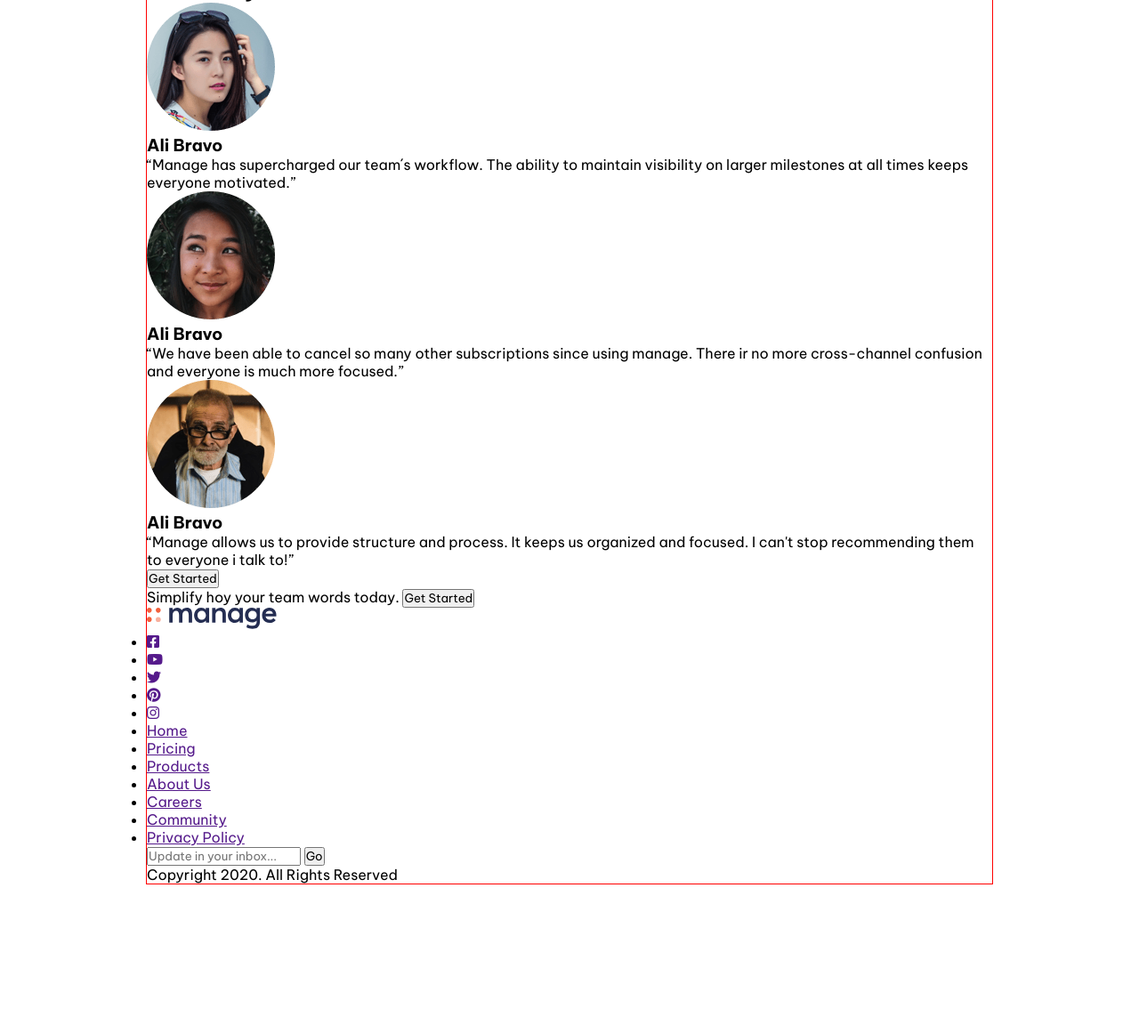
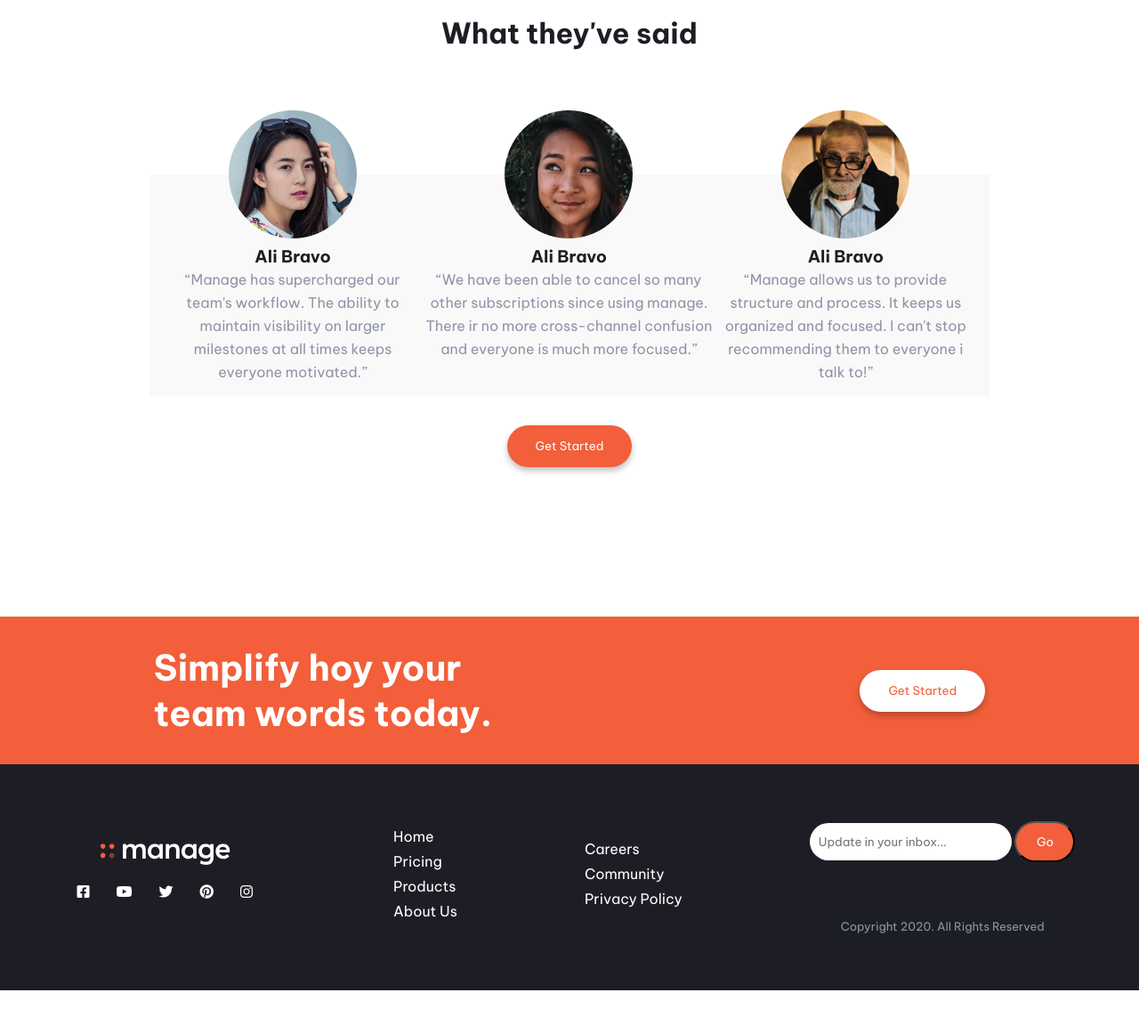
Before and after one commit to tomasdlp/FrontEndI, a plain HTML site: page TFI/index.html in a window 1280 px wide. Shown: the part 1478-2630 px from the top of the page at 89% size. After the commit the page ends 2591 px from the top, so only its background shows below. Drawn offline with Linux system fonts and the light colour scheme.

Commit message:
Terminado Deskstop

```diff
--- a/TFI/css/style.css
+++ b/TFI/css/style.css
@@ -26,22 +26,20 @@ font-family: 'Be Vietnam Pro', sans-serif;
 }
 
 body {
-    padding: 164px;
     font-size: 16px;
 
 }
 
 main {
-    border: 1px solid red;
+    padding: 168px;
 }
 
 /* Header */
 header {
-    border: 1px solid black;
     display: flex;
     justify-content: space-between;
     align-items: center;
-    padding: 16px 0;
+    padding: calc(32px) calc(168px);
 }
 
 header div,
@@ -72,12 +70,9 @@ button.GetStarted {
 /* Seccion 1 */
 section.section-one {
     display: flex;
-    justify-content: center;
+    justify-content: space-between;
     align-items: center;
 }
-/* section.section-one div{
-    width: 50%;
-} */
 
 section.section-one div.banner h1 {
     font-weight: 700;
@@ -159,3 +154,126 @@ div.left p {
     margin-top: 8px;
     margin-bottom: 23px;
 }
+section.three{
+    display: flex;
+    flex-direction: column;
+    align-items: center;
+}
+section.three h2{
+    font-size: 32px;
+    line-height: 62px;
+    color: var(--azul-muy-oscuro);
+    text-align: center;
+}
+section.three div.cards-container{
+    display: flex;
+    justify-content: space-between;
+    background-color: var(--variante-gris-claro);
+    text-align: center;
+    margin-top: 128px;
+    padding: 15px;
+    margin-bottom: 32px;
+}
+div.cards-container article img{
+    margin-top: calc(-72px - 15px);
+}
+article.card{
+    font-weight: 700;
+    line-height: 26px;
+    color: var(--azul-muy-oscuro);
+}
+article.card p{
+    text-align: center;
+    font-weight: 400;
+    color: var(--azul-grisaceo-oscuro);
+}
+/* Footer */
+footer div{
+    display: flex;
+    justify-content: space-around;
+    align-items: center;
+}
+footer div.up{
+    background-color: var(--rojo-brillante);
+    font-size: 40px;
+    color: white;
+    font-weight: 700;
+    padding: 32px 0;
+}
+footer div.up span{
+    width: 35%;
+}
+footer button.GetStarted{
+    background-color: white;
+    color: var(--rojo-brillante);
+    height: fit-content;
+}
+footer div.down{
+    background-color: var(--azul-muy-oscuro);
+}
+div.down ul{
+    list-style: none;
+}
+div.down div{
+    display: flex;
+    flex-direction: column;
+    padding: 32px 0px;
+}
+div.down ul.redes{
+    display: flex;
+}
+ul.redes li a i{
+    margin: 15px;
+    text-decoration: none;
+    color: white;
+}
+footer a{
+    text-decoration: none;
+    color: white;
+}
+footer ul.foots li{
+    margin-bottom: 8px;
+}
+
+div.end{
+    color: white;
+}
+div.end form input:nth-child(1){
+    padding: 12.5px 48px 12.5px 10px;
+    border-radius: 50px;
+    border: none;
+}
+div.end form input:nth-child(2){
+    border-radius: 50px;
+    padding: 12.5px 22.5px;
+    color: white;
+    background-color: var(--rojo-brillante);
+}
+div.end div:nth-child(2){
+    color: var(--azul-grisaceo-oscuro);
+    font-size: 13px;
+}
+
+/* PSUDO */
+button.GetStarted:hover{
+    background-color: white;
+    color: var(--rojo-brillante);
+}
+ul.redes li a i:hover, ul.foots li a:hover{
+    color: var(--rojo-brillante);
+}
+div.end form input:nth-child(2):hover{
+    background-color: white;
+    color: var(--rojo-brillante);
+}
+header nav li a:hover{
+    color: var(--azul-grisaceo-oscuro);
+}
+/* MeriaQue */
+
+@media (max-width: 375px) {
+    header nav, header div{
+        display: none;
+    }
+
+}
--- a/TFI/index.html
+++ b/TFI/index.html
@@ -15,7 +15,7 @@
 
 <body>
     <header>
-        <img src="./img/logo.svg" alt="Logo">
+        <a href=""><img src="./img/logo.svg" alt="Logo"></a>
         <nav>
             <ul>
                 <li><a href="">Pricing</a></li>
@@ -95,39 +95,46 @@
                 </ol>
             </div>
         </section>
-        <section>
+        <section class="three">
             <h2>What they've said</h2>
-            <article>
+            <div class="cards-container">
+                <article class="card">
                     <img src="./img/avatar-anisha.png" alt="">
                     <h3>Ali Bravo</h3>
-                <p>“Manage has supercharged our team´s workflow. The ability to maintain visibility on larger milestones
+                    <p>“Manage has supercharged our team's workflow. The ability to maintain visibility on larger
+                        milestones
                         at all times keeps everyone motivated.”</p>
                 </article>
-            <article>
+                <article class="card">
                     <img src="./img/avatar-ali.png" alt="">
                     <h3>Ali Bravo</h3>
                     <p>“We have been able to cancel so many other subscriptions since using manage. There ir no more
                         cross-channel confusion and everyone is much more focused.”</p>
                 </article>
-            <article>
+                <article class="card">
                     <img src="./img/avatar-richard.png" alt="">
                     <h3>Ali Bravo</h3>
-                <p>“Manage allows us to provide structure and process. It keeps us organized and focused. I can't stop
+                    <p>“Manage allows us to provide structure and process. It keeps us organized and focused. I can't
+                        stop
                         recommending them to everyone i talk to!”</p>
                 </article>
-            <button>Get Started</button>
+            </div>
+            <div>
+                <button class="GetStarted">Get Started</button>
+            </div>
         </section>
+    </main>
     <footer>
-            <div>
+        <div class="up">
             <span>Simplify hoy your team
                 words today.</span>
-                <button>Get Started</button>
+            <button class="GetStarted">Get Started</button>
         </div>
+        <div class="down">
             <div>
                 <div>
-                    <div>
-                        <img src="./img/logo.svg" alt="">
-                        <ul>
+                    <a href=""><img src="./img/Logologo-2.svg" alt=""></a>
+                    <ul class="redes">
                         <li>
                             <a href=""><i class="fa-brands fa-facebook-square"></i></a>
                         </li>
@@ -155,7 +162,7 @@
                 </div>
             </div>
             <div>
-                    <ul>
+                <ul class="foots">
                     <li><a href="">Home</a></li>
                     <li><a href="">Pricing</a></li>
                     <li><a href="">Products</a></li>
@@ -163,15 +170,15 @@
                 </ul>
             </div>
             <div>
-                    <ul>
+                <ul class="foots">
                     <li><a href="">Careers</a></li>
                     <li><a href="">Community</a></li>
                     <li><a href="">Privacy Policy</a></li>
                 </ul>
             </div>
+            <div class="end">
                 <div>
-                    <div>
-                        <form action="">
+                    <form action="" class="form-footer">
                         <input type="text" placeholder="Update in your inbox...">
                         <input type="submit" value="Go">
                     </form>
@@ -182,7 +189,7 @@
             </div>
         </div>
     </footer>
-    </main>
+
 </body>
 
 </html>
```
Also changed, not shown: TFI/img/Logologo-2.svg (added). Lines whose indentation alone changed are shown as unchanged.
